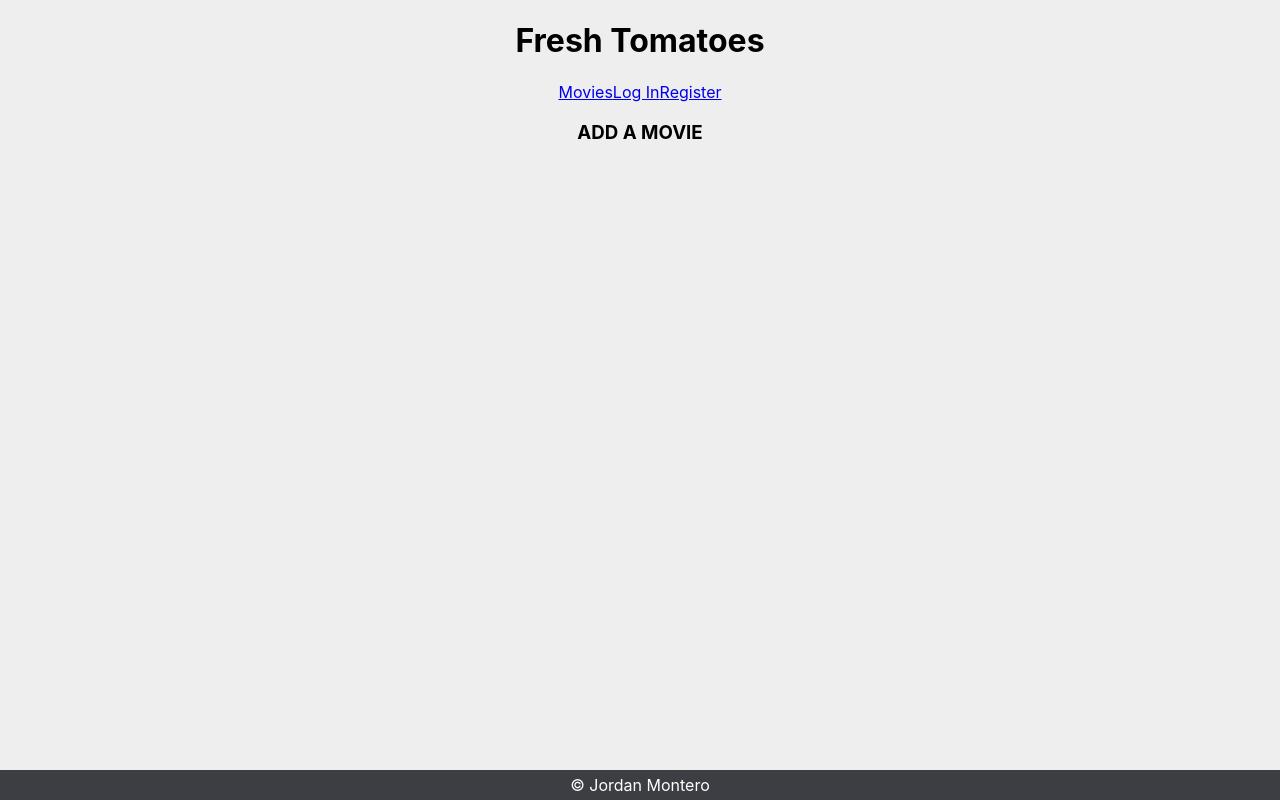
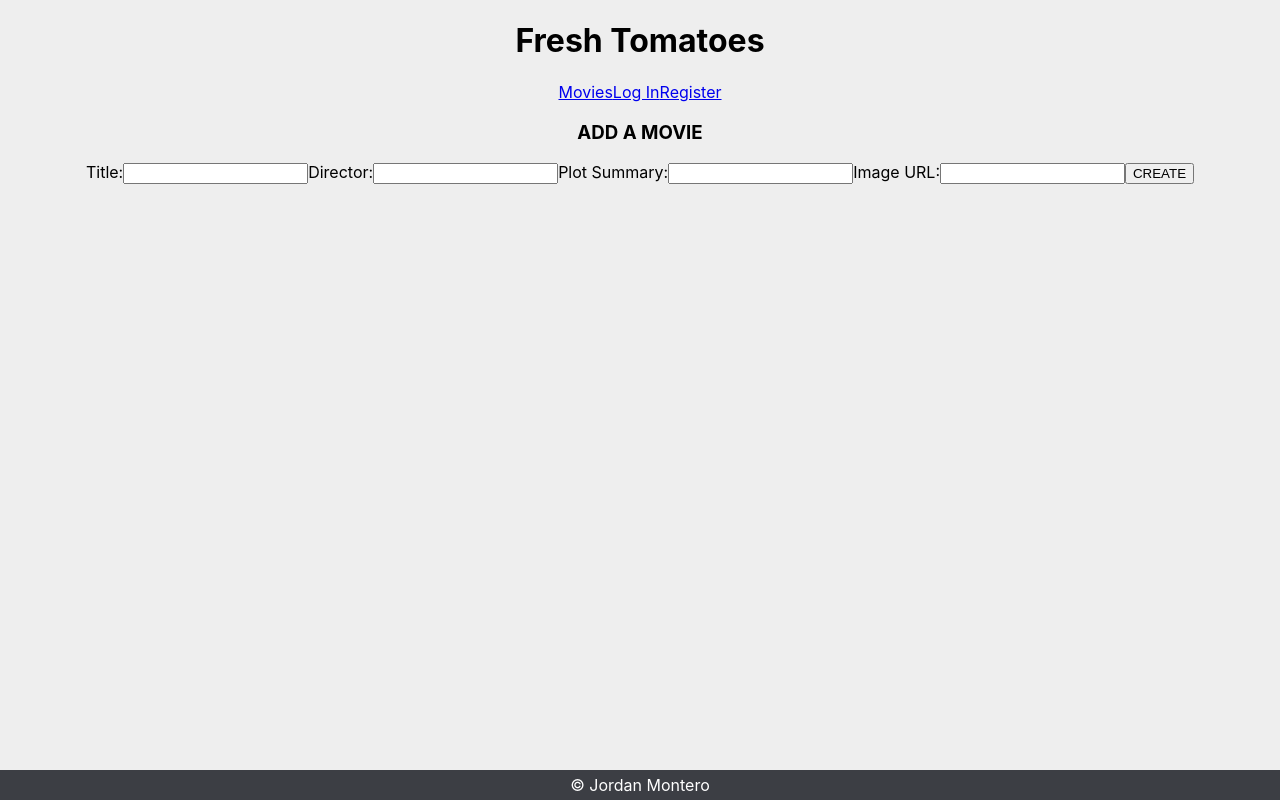
Before and after one commit to Jordanm96/fresh-tomatoes, a React (Create React App) app in the folder client/: page /movies/create in a window 1280 px wide. Built offline with nearby package versions, Linux system fonts and the light colour scheme; no server answers.

Commit message:
Movie Create screen complete

```diff
--- a/client/src/App.js
+++ b/client/src/App.js
@@ -1,7 +1,7 @@
 import './App.css';
 
- import { useState, useEffect} from 'react';
- import { Switch, Route, useHistory } from 'react-router-dom';
+import { useState, useEffect} from 'react';
+import { Switch, Route, useHistory } from 'react-router-dom';
 
 import Layout from './components/shared/Layout/Layout';
 import Login from './screens/Login/Login';
--- a/client/src/containers/MainContainer.jsx
+++ b/client/src/containers/MainContainer.jsx
@@ -1,7 +1,7 @@
 import { useState, useEffect } from "react";
-import { Switch, Route, useParams } from "react-router-dom";
+import { Switch, Route, useParams, useHistory } from "react-router-dom";
 
-import { getAllMovies, getMovie } from "../services/movies";
+import { getAllMovies, getMovie, postMovie } from "../services/movies";
 
 import MoviesAll from "../screens/MoviesAll/MoviesAll";
 import MovieInfo from "../screens/MovieInfo/MovieInfo";
@@ -9,11 +9,11 @@ import MovieCreate from "../screens/MovieCreate/MovieCreate";
 
 const MainContainer = () => {
   const [movies, setMovies] = useState([]);
-  const [movieInfo, setMovieInfo] = useState(null);
+  // const [movieInfo, setMovieInfo] = useState(null);
   // const [reviews, setReviews] = useState([]);
   const { id } = useParams();
-
-
+  const history = useHistory()
+    ;
   useEffect(() => {
     const fetchMovies = async () => {
       const allMovies = await getAllMovies();
@@ -22,20 +22,29 @@ const MainContainer = () => {
     fetchMovies();
   }, []);
 
-  useEffect(() => {
-    const fetchMovie = async () => {
-      const movieData = await getMovie(id);
-      setMovieInfo(movieData);
-    }
-    fetchMovie();
-  }, [])
+  // useEffect(() => {
+  //   const fetchMovie = async () => {
+  //     const movieData = await getMovie(id);
+  //     setMovieInfo(movieData);
+  //   }
+  //   fetchMovie();
+  // }, [])
+
+  const handleCreate = async (formData) => {
+    const movieData = await postMovie(formData);
+    setMovies(prevState => [
+      ...prevState,
+      movieData
+    ])
+    // I want it to push the user to the movie they just created
+    history.push('/movies')
+  }
+
 
   return (
     <Switch>
 
-      {/* <Route path= '/movies/create'>
-
-          </Route>
+      {/*
           <Route path='/movies/:id/edit'>
 
           </Route>
@@ -43,11 +52,12 @@ const MainContainer = () => {
 
         </Route> */}
       <Route path= '/movies/create'>
-        <MovieCreate />
+        <MovieCreate handleCreate={handleCreate}/>
       </Route>
 
       <Route path='/movies/:id'>
-        <MovieInfo movieInfo={movieInfo}/>
+        {/* <MovieInfo movieInfo={movieInfo} /> */}
+        <MovieInfo />
       </Route>
 
       <Route path='/movies'>
--- a/client/src/screens/MovieCreate/MovieCreate.jsx
+++ b/client/src/screens/MovieCreate/MovieCreate.jsx
@@ -1,9 +1,71 @@
-import React from 'react';
+import { useState } from "react";
+import { useHistory } from "react-router-dom";
 
-const MovieCreate = () => {
+const MovieCreate = (props) => {
+  const [formData, setFormData] = useState({
+    title: "",
+    director: "",
+    info: "",
+    image_url: "",
+  });
+  const { title, director, info, image_url } = formData;
+  const { handleCreate } = props;
+
+  const handleChange = (e) => {
+    const { name, value } = e.target;
+    setFormData((prevState) => ({
+      ...prevState,
+      [name]: value
+    }));
+  };
   return (
     <div>
       <h3>ADD A MOVIE</h3>
+      <form onSubmit={(e) => {
+        e.preventDefault();
+        handleCreate(formData);
+      }}>
+        <label>
+          Title:
+          <input
+            type="text"
+            name="title"
+            value={title}
+            onChange={handleChange}
+          />
+        </label>
+
+        <label>
+          Director:
+          <input
+            type="text"
+            name="director"
+            value={director}
+            onChange={handleChange}
+          />
+        </label>
+
+        <label>
+          Plot Summary:
+          <input
+            type="text"
+            name="info"
+            value={info}
+            onChange={handleChange}
+          />
+        </label>
+
+        <label>
+          Image URL:
+          <input
+            type="text"
+            name="image_url"
+            value={image_url}
+            onChange={handleChange}
+          />
+        </label>
+        <button>CREATE</button>
+      </form>
     </div>
   );
 };
--- a/client/src/screens/MovieInfo/MovieInfo.jsx
+++ b/client/src/screens/MovieInfo/MovieInfo.jsx
@@ -14,7 +14,7 @@ const MovieInfo = (props) => {
       setMovieInfo(movieData);
     }
     fetchMovie();
-  }, [])
+  }, [id])
   console.log(movieInfo)
 
   if (!movieInfo) {
@@ -22,11 +22,11 @@ const MovieInfo = (props) => {
   }
 
   return (
-    <div>
+    <div key={movieInfo.id}>
       <p>{movieInfo.title}</p>
       <p>Director: {movieInfo.director}</p>
       <p>{movieInfo.info}</p>
-      <img src={movieInfo.image_url} />
+      <img src={movieInfo.image_url} alt={movieInfo.title}/>
     </div>
   );
 };
--- a/client/src/screens/MoviesAll/MoviesAll.jsx
+++ b/client/src/screens/MoviesAll/MoviesAll.jsx
@@ -12,7 +12,7 @@ const MoviesAll = (props) => {
       {movies.map((movie) => (
         <div className="movie-card">
           <Link to={`/movies/${movie.id}`}>
-            <img src={movie.image_url} />
+            <img src={movie.image_url} alt={movie.title} />
             <p key={movie.id}>{movie.title}</p>
           </Link>
         </div>
```
